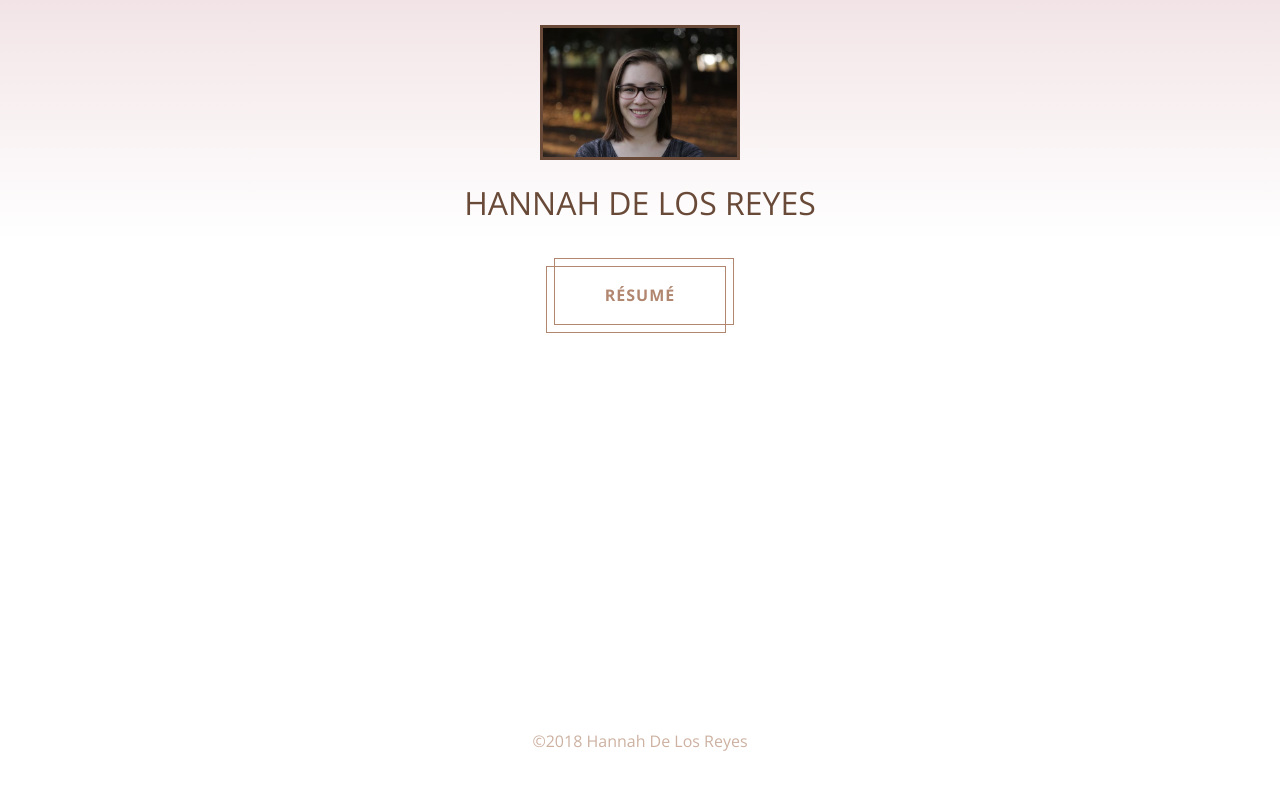
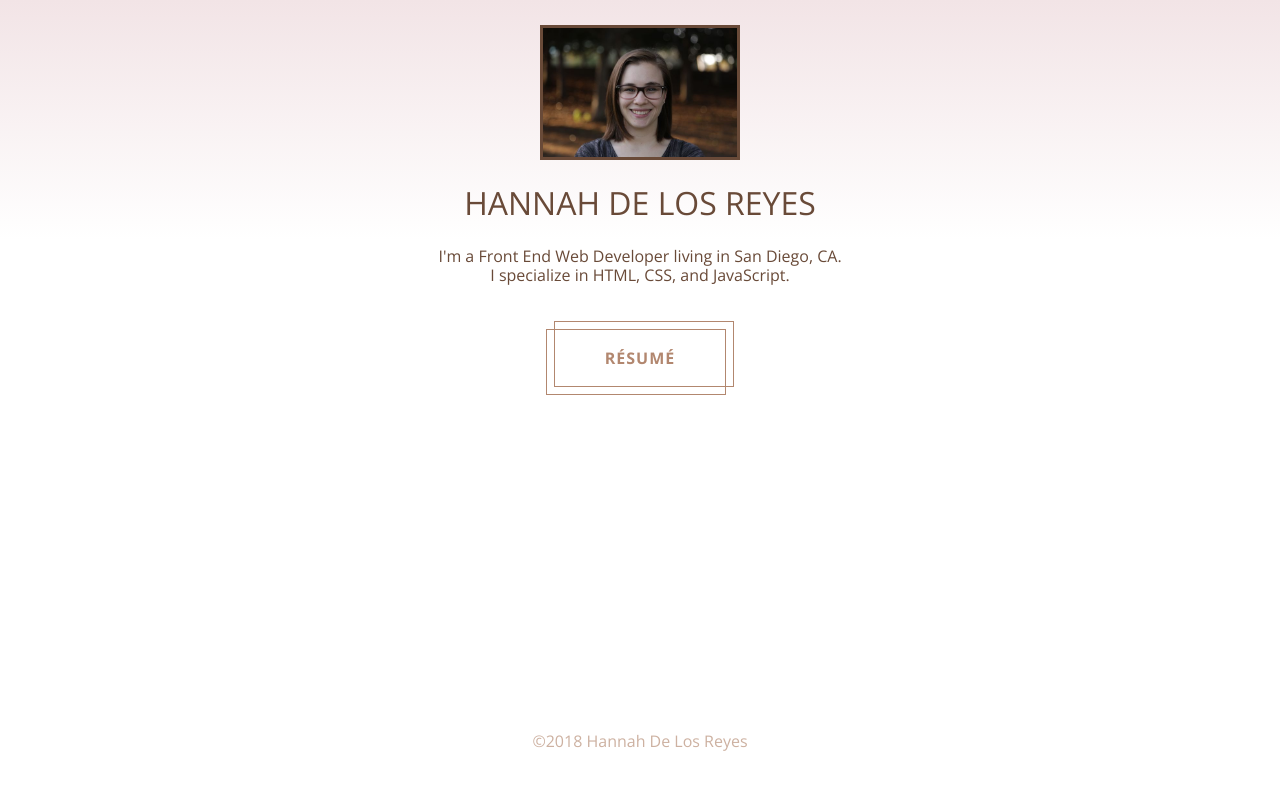
Before and after one commit to bugdlr/bugdlr.github.io, a website: page index.html in a window 1280 px wide. Drawn offline with nearby package versions, Linux system fonts and the light colour scheme.

Commit message:
added blurb

```diff
--- a/index.html
+++ b/index.html
@@ -12,6 +12,7 @@
       <section class="top">
         <img class="main-img" src="images/hd.jpg" alt="Hannah's face">
         <h1>Hannah De Los Reyes</h1>
+        <p>I'm a Front End Web Developer living in San Diego, CA. <br>I specialize in HTML, CSS, and JavaScript.</p>
     		<a class="hologram-btn" href="#">Résumé</a>
       </section>
 
--- a/less/style.less
+++ b/less/style.less
@@ -41,12 +41,17 @@ a {
 
 h1 {
   text-align: center;
-  margin: 25px auto 40px auto;
+  margin: 25px auto 25px auto;
   font-weight: 300;
   text-transform: uppercase;
   @media (max-width: 767px) {
     font-size: 22px;
   }
+}
+
+p {
+  text-align: center;
+  padding-bottom: 25px;
 }
 
 .hologram-btn {
```
Also changed, not shown: css/style.min.css.
